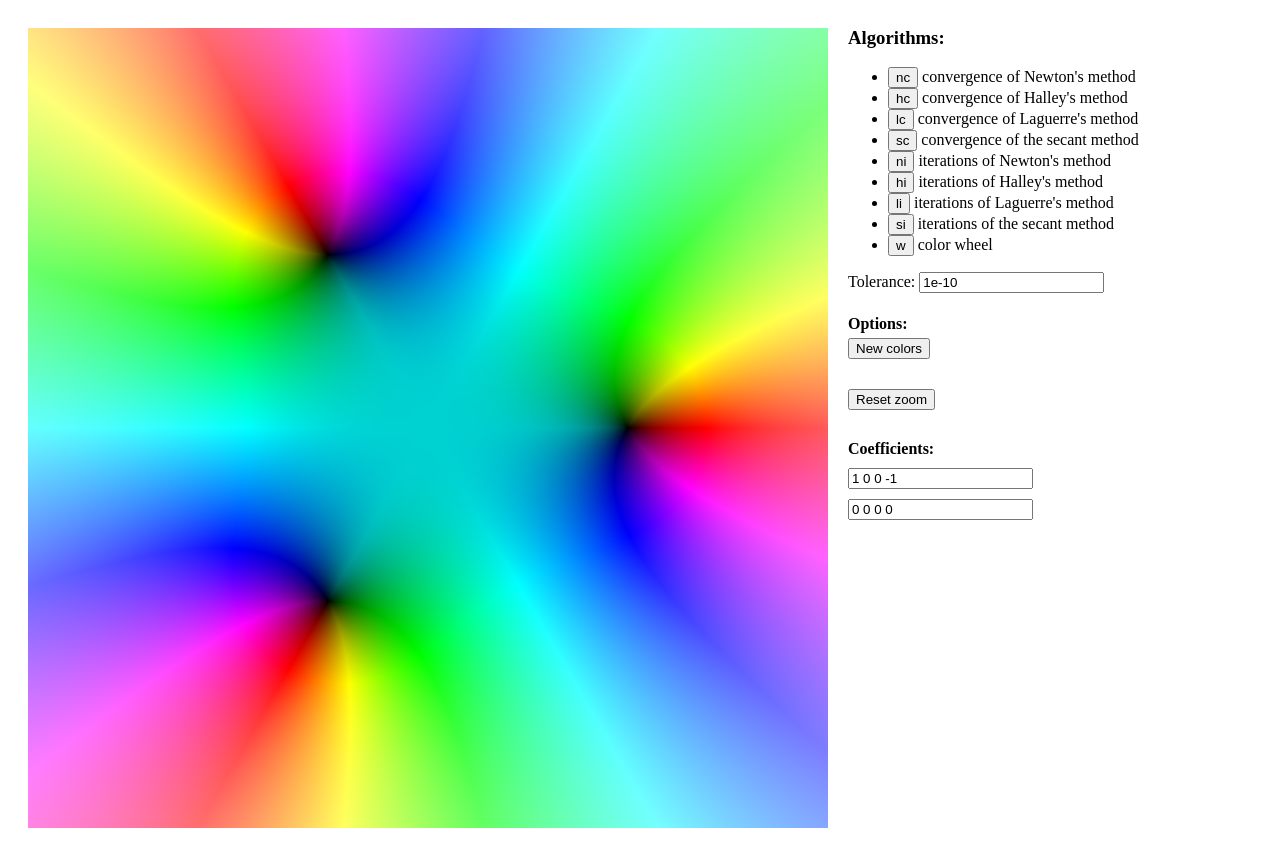
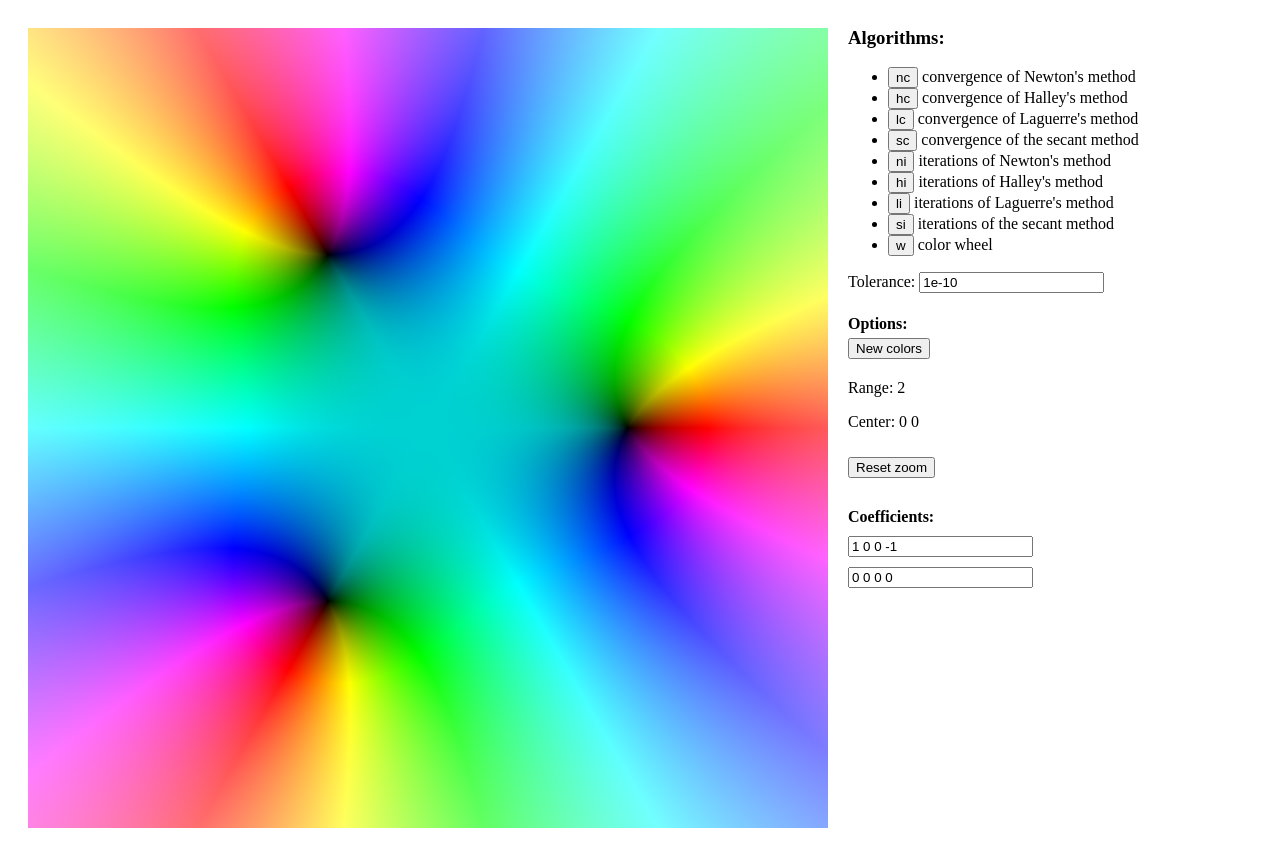
Before and after one commit to vivekmyers/Math-Seminar-Project, a plain HTML site: page webgl/thing.html in a window 1280 px wide. Drawn offline with Linux system fonts and the light colour scheme.

Commit message:
Small changes

```diff
--- a/webgl/thing.html
+++ b/webgl/thing.html
@@ -32,6 +32,7 @@
           <div id="options-iter" style="display:none">
             <h4 style="margin-bottom:5px">Options:</h4>
             <button onclick="iterations+=1;recompile();" style="margin:2px;margin-right:0px">+1</button>
+            <button onclick="iterations+=100;recompile();" style="margin:2px;margin-right:0px">+100</button>
             <button onclick="iterations-=1;recompile();" style="margin:2px;margin-right:0px">-1</button>
             <button onclick="iterations=0;recompile();" style="margin:2px;margin-right:0px">Reset</button>
             <br/>
@@ -45,6 +46,8 @@
             <input id="startval" type="text" value="1 0"></input>
           </div>
         </div>
+        <p id="range">Range: 2</p>
+        <p id="center">Center: 0 0</p>
         <button onclick="scale=2;centerx=centery=0;redraw(centerx,centery,scale);" style="margin-top:10px;margin-bottom:10px">Reset zoom</button>
         <div style="display:block;margin-top:20px">
           <h4 style="margin:0px">Coefficients:</h4>
--- a/webgl/thing.js
+++ b/webgl/thing.js
@@ -81,6 +81,8 @@ window.onload = function () {
         start = startval.value.split(' ');
         recompile();
     }
+    const range = document.getElementById('range');
+    const center = document.getElementById('center');
     canvas.addEventListener('click', function (e) {
         var rect = canvas.getBoundingClientRect();
         centerx += (e.clientX - rect.left - size / 2) / (size / 2) * scale;
@@ -267,7 +269,6 @@ void main()
 `,
 }[algorithm.substring(1)])({
     n:'vec2 dz = complex_div(poly(z), diff(z));',
-    s:'vec2 dz = complex_div(complex_mul((z - zp), poly(z)), poly(z) - poly(zp));',
     h:`vec2 f = poly(z);
        vec2 fp = diff(z);
        vec2 d = complex_mul(fp, fp) - complex_mul(f, 0.5*diff2(z));
@@ -280,6 +281,7 @@ void main()
        vec2 d2 = g - q;
        vec2 d = dot(d1, d1) > dot(d2, d2) ? d1 : d2;
        vec2 dz = complex_div(vec2(count - 1, 0.0), d);`,
+    s:'vec2 dz = complex_div(complex_mul((z - zp), poly(z)), poly(z) - poly(zp));',
 }[algorithm[0]])||`
 void main()
 {
@@ -309,6 +311,8 @@ void main()
 }
 
 function redraw(cx, cy, scale) {
+    range.innerHTML = `Range: ${scale}`;
+    center.innerHTML = `Center: ${cx} ${cy}`;
     ctx.clearColor(0.0, 0.0, 0.0, 1.0);
     ctx.clear(ctx.COLOR_BUFFER_BIT | ctx.DEPTH_BUFFER_BIT);
 
```
